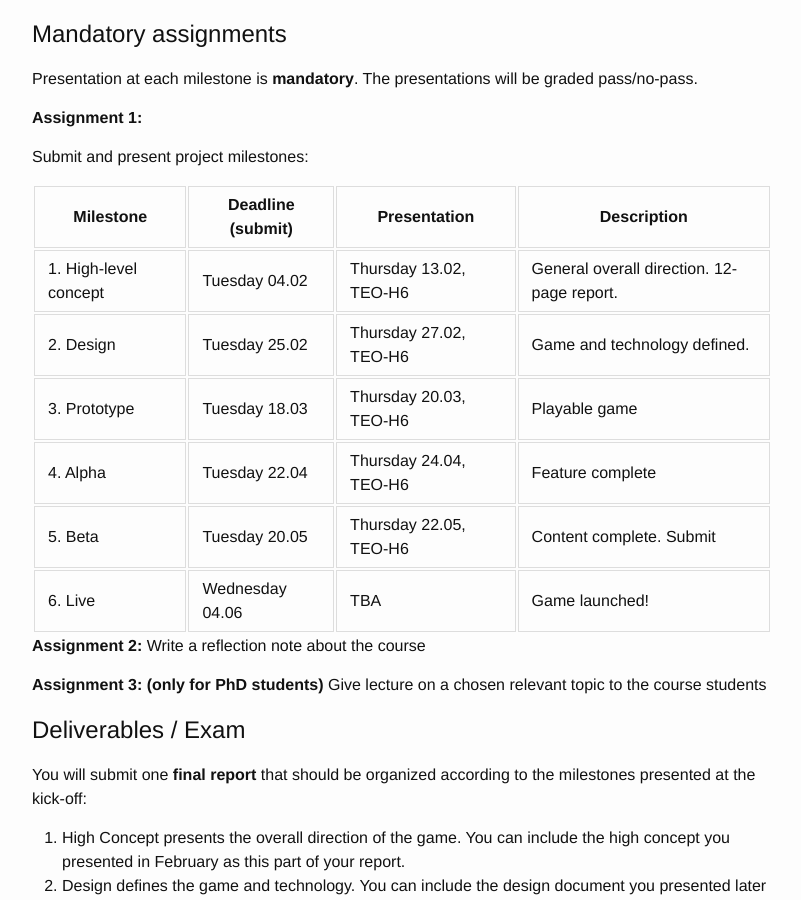
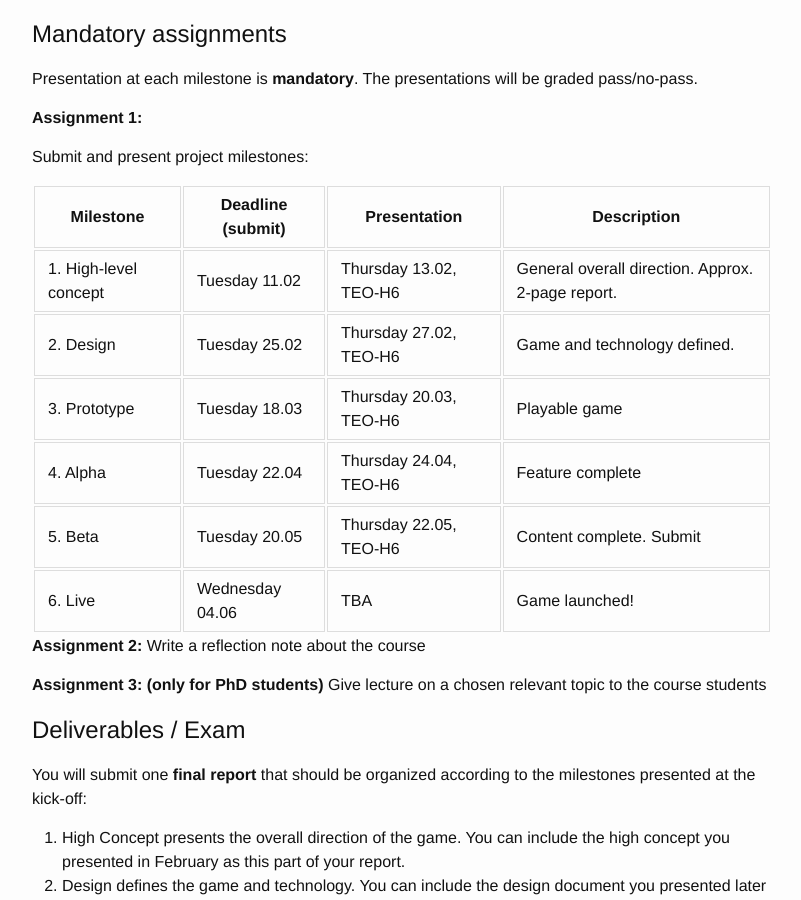
Before and after one commit to uit-gamelab/Spring25, a Jekyll site: the page built from index.md, in a window 1280 px wide and 900 px high, scrolled down 3405 px. Shown: the whole window, without its empty margins (238-1039 px from the left). Built offline with Jekyll 4.4.1, drawn with Linux system fonts in a browser that asks for light colours; our own code applies the rules of GitHub Pages for plain Markdown files; some of the changed text lies outside the part shown.

Commit message:
Update index.md
Updated deadlines

```diff
--- a/index.md
+++ b/index.md
@@ -107,7 +107,7 @@ Submit and present project milestones:
 
 | Milestone             | Deadline (submit)   	| Presentation | Description |
 |-----------------------|-----------------------|--------------|-------------|
-| 1. High-level concept | Tuesday 04.02 		| Thursday 13.02, TEO-H6| General overall direction. 12-page report. |
+| 1. High-level concept | Tuesday 11.02 		| Thursday 13.02, TEO-H6| General overall direction. Approx. 2-page report. |
 | 2. Design             | Tuesday 25.02 		| Thursday 27.02, TEO-H6 | Game and technology defined.  |
 | 3. Prototype          | Tuesday 18.03 		| Thursday 20.03, TEO-H6 | Playable game |
 | 4. Alpha              | Tuesday 22.04 		| Thursday 24.04, TEO-H6 | Feature complete |
```
Also changed, not shown: other parts of index.md (+3 -3 lines).
